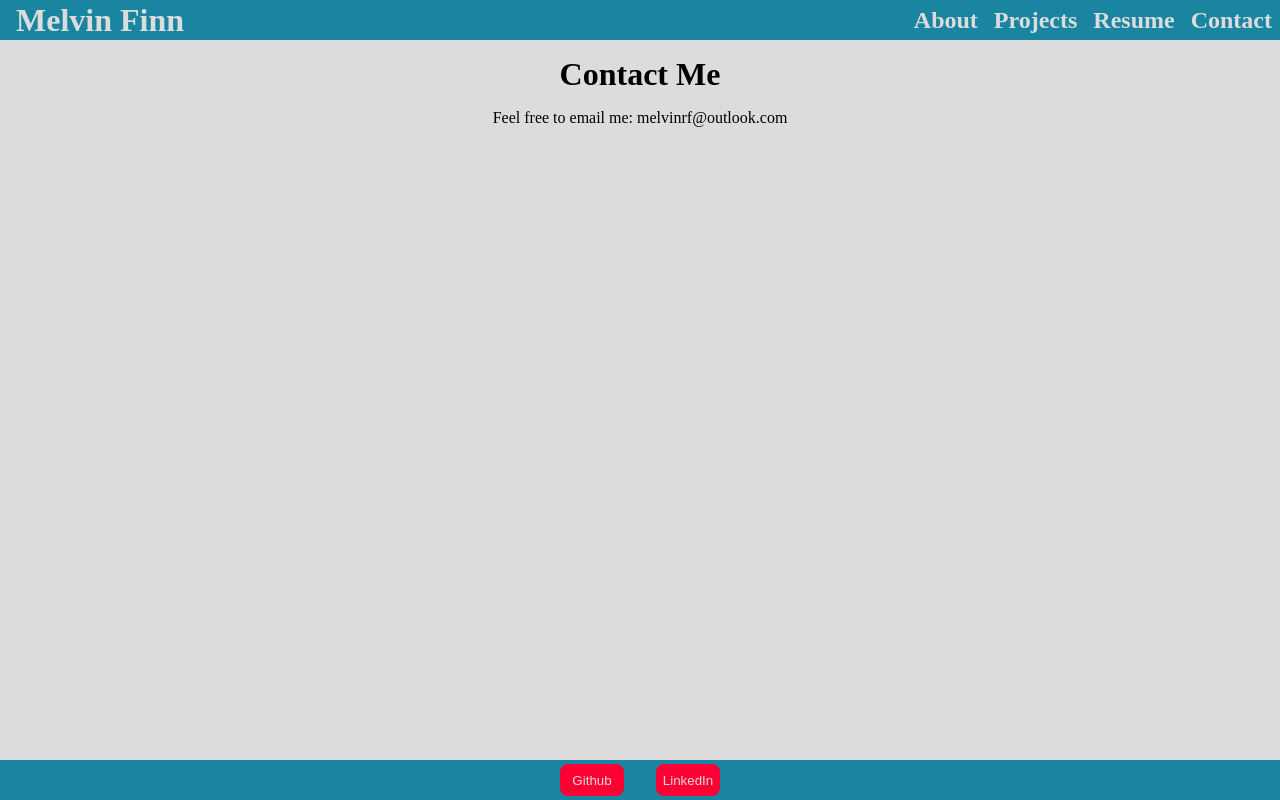
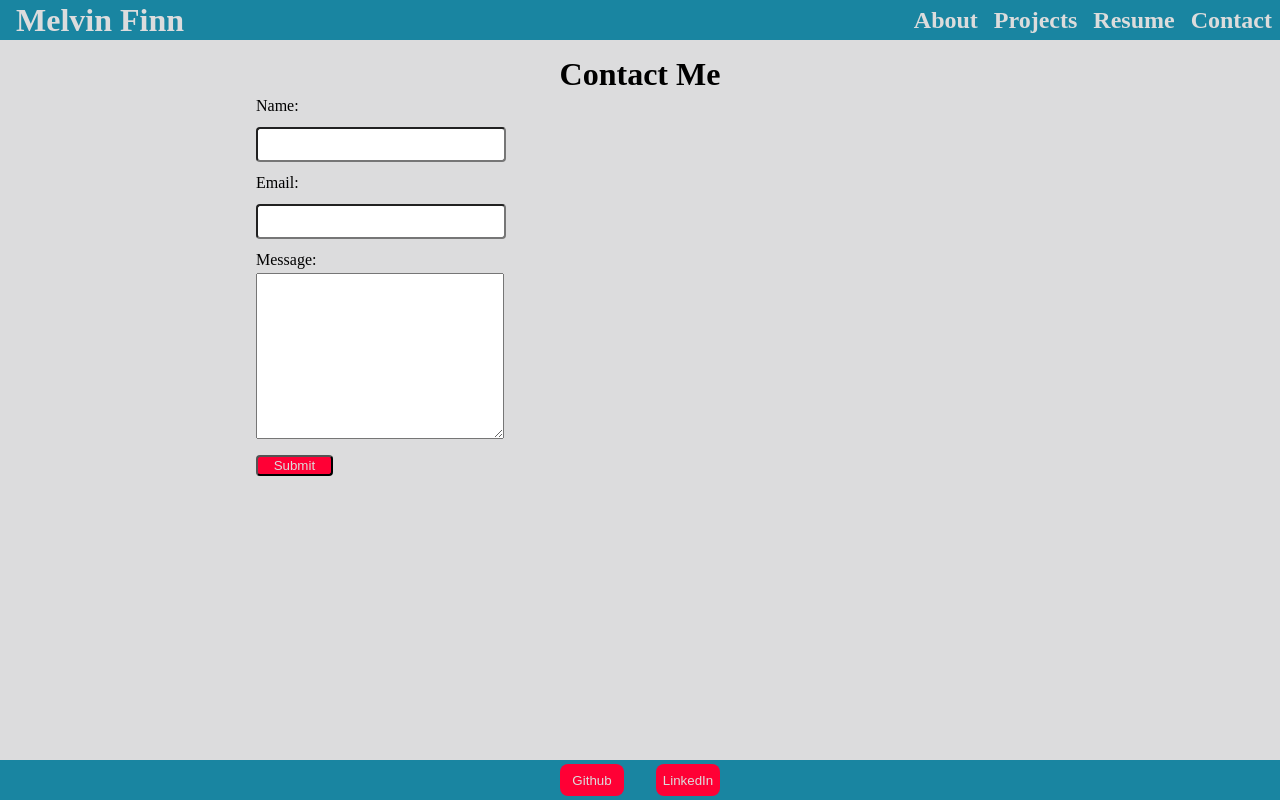
Before and after one commit to campe0n/react, a JavaScript app: page /Contact in a window 1280 px wide. Built offline with nearby package versions, Linux system fonts and the light colour scheme; the HTML template or start-up script is replaced by a standard one.

Commit message:
added form to contact page

```diff
--- a/src/components/Contact.js
+++ b/src/components/Contact.js
@@ -1,14 +1,18 @@
-const styles = {
-  p: {
-    textAlign: "center",
-  },
-};
+import Button from "../components/Button";
 
 export default function Contact() {
   return (
     <div>
       <h2>Contact Me</h2>
-      <p style={styles.p}>Feel free to email me: melvinrf@outlook.com</p>
+      <form>
+        <label for="name">Name:</label>
+        <input type="text"></input>
+        <label for="email">Email:</label>
+        <input type="text"></input>
+        <label for="message">Message:</label>
+        <textarea></textarea>
+        <input type="submit" value="Submit" />
+      </form>
     </div>
   );
 }
--- a/src/index.css
+++ b/src/index.css
@@ -65,6 +65,43 @@ img {
   display: block;
   width: 40%;
   margin: 0 auto 0 auto;
+}
+
+form {
+  display: flex;
+  flex-direction: column;
+  justify-content: flex-start;
+  align-items: flex-start;
+  text-align: center;
+  width: 100%;
+  margin: 0 auto;
+}
+
+input[type="text"] {
+  width: 30%;
+  border-radius: 0.25rem;
+  margin: 0.5rem 0;
+  padding: 0.5rem;
+}
+
+input[type="submit"] {
+  background-color: var(--red);
+  color: var(--gainsboro);
+  margin: 1rem 0;
+  border-radius: 0.25rem;
+  width: 10%;
+  height: 100%;
+}
+
+textarea {
+  height: 10rem;
+  width: 31.5%;
+}
+
+label {
+  width: 1/2;
+  border-radius: 0.25rem;
+  margin: 0.25rem 0;
 }
 
 footer {
```
